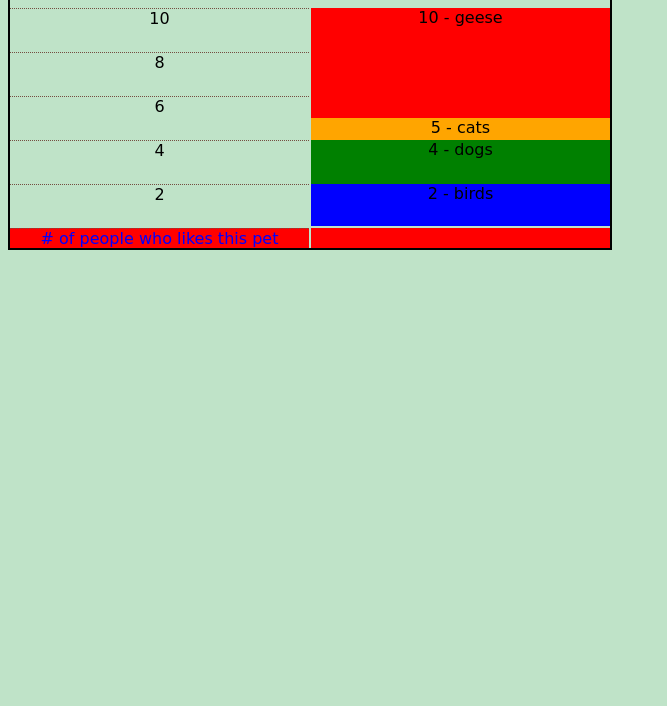
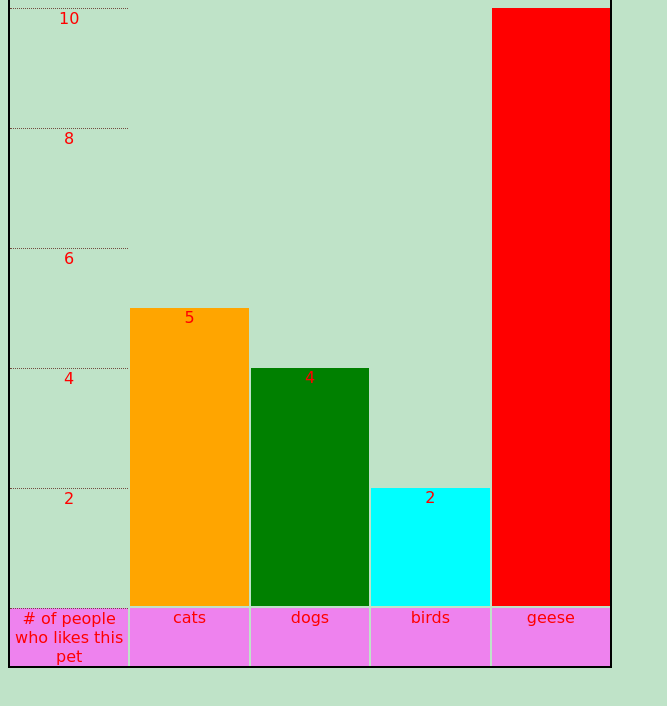
Before and after one commit to Eric-Lombardo/Bar-Chart, a plain HTML site: page barGraph.html in a window 1280 px wide. Shown: the part 70-776 px from the top of the page, without its empty margins (0-667 px from the left). Drawn offline with Linux system fonts and the light colour scheme; a web font is replaced by a local one.

Commit message:
removed unused/placeholder code as well as added the feature of choosing the font color for y-axis values as well as data values on bars

```diff
--- a/barGraph.css
+++ b/barGraph.css
@@ -1,20 +1 @@
-body {
-  background-color: pink;
-  text-align: center;
-}
-
-.column {
-  border: 2px black solid;
-}
-
-.yAxisValues {
-  border-top: 2px black solid;
-}
-
-.firstYValue {
-  border-bottom: 2px black solid;
-}
-
-.blue {
-  background-color: aqua;
-}
+/* All styling is does dynamically through user input with DOM using JS  */
--- a/barGraph.js
+++ b/barGraph.js
@@ -7,6 +7,8 @@ function drawBarChart(arr, obj) {
   master.style.border = obj.masterBorder;
   master.style.fontFamily = obj.fontFamily;
   customFont(obj.fontFamilyURL);
+  master.style.color = obj.valueFontColor;
+  master.style.textAlign = "center";
 
   // creates chart div and some base styling
   let chart = document.createElement("div");
@@ -40,21 +42,8 @@ function drawBarChart(arr, obj) {
   // sets the background color of the body
   document.body.style.backgroundColor = obj.backgroundColor;
 
-  // // loops through input array to create divs and nests them inside
-  // //chart div
-  // for (let i = 0; i < arr.length; i++) {
-  //   let newData = document.createElement("div");
-  //   newData.innerHTML = obj.barNameArr[i];
-  //   newData.style.backgroundColor = obj.labelBGColor;
-  //   newData.style.color = obj.labelTextColor;
-  //   newData.style.gridColumnStart = i + 2;
-  //   newData.style.gridRowStart = highestValue(arr) + 1;
-  //   chart.appendChild(newData);
-  // }
-
   // loops through input array to create divs and nests them inside
   //chart div
-  //delete if it doesnt work!!!!!
   if (obj.stackedBarChart === false) {
     for (let i = 0; i < arr.length; i++) {
       let newData = document.createElement("div");
@@ -73,7 +62,6 @@ function drawBarChart(arr, obj) {
     newData.style.gridRowStart = highestValue(arr) + 1;
     chart.appendChild(newData);
   }
-// delete above if it doesnt work
 
   // prints out values for y-axis based on input data
   for (let m = obj.yValueStart; m <= highestValue(arr); m += obj.yValuestepIncrease) {
@@ -85,23 +73,6 @@ function drawBarChart(arr, obj) {
   }
 
   // creates bars
-  // for (let n = 0; n < arr.length; n++) {
-  //   let barColor = document.createElement("div");
-  //   let barValue = document.createElement("div");
-  //   barValue.innerText = arr[n];
-  //   barColor.appendChild(barValue);
-  //   barColor.style.backgroundColor = obj.barColorArr[n];
-  //   barColor.style.gridColumnStart = n + 2;
-  //   barColor.style.gridRowEnd = highestValue(arr) + 1;
-  //   if (arr[n] === highestValue(arr)) {
-  //     barColor.style.gridRowStart = 1;
-  //   } else if (arr[n] < highestValue(arr)) {
-  //     barColor.style.gridRowStart = highestValue(arr) - arr[n] + 1;
-  //   }
-  //   chart.appendChild(barColor);
-  // }
-
-  //delete if it doesnt work!!! creates bars
   if (obj.stackedBarChart === false) {
     for (let n = 0; n < arr.length; n++) {
       let barColor = document.createElement("div");
@@ -129,18 +100,14 @@ function drawBarChart(arr, obj) {
     barColor.style.gridRowStart = 1;
     chart.appendChild(barColor);
   }
-// delete above if it doesnt work
 
-//delete if it doesnt work
   // creates colored bars stacked over each other for stacked bar graph
   if (obj.stackedBarChart === true) {
-
     let sortedArr = sort(arr);
 
     for (let p = 0; p < sortedArr.length; p++) {
       let newStackBar = document.createElement("div");
       let number = sortedArr[p];
-    // newStackBar.style.backgroundColor = obj.barColorArr[p];
       newStackBar.style.backgroundColor = obj.barColorArr[arr.indexOf(number)];
       console.log(number);
       newStackBar.innerHTML = `${sortedArr[p]} - ${obj.barNameArr[arr.indexOf(number)]}`;
@@ -148,13 +115,7 @@ if (obj.stackedBarChart === true) {
       newStackBar.style.gridRow = `${(highestValue(arr) + 1 - sortedArr[p])} / 11`;
       chart.appendChild(newStackBar);
     }
-
-
-
   }
-
-//delete above if it doesnt work
-
 
   master.appendChild(chart);
   document.body.appendChild(master);
@@ -164,7 +125,7 @@ if (obj.stackedBarChart === true) {
 let testArr = [5, 4, 2, 10];
 let testObj = {
   backgroundColor: "rgb(191, 227, 200)",
-  barColorArr : ["orange", "green", "blue", "red"],
+  barColorArr : ["orange", "green", "aqua", "red"],
   barNameArr : ["cats", "dogs", "birds", "geese"],
   titleName : "My first bar-chart in JS",
   titleBottomSpace : "10px",
@@ -172,21 +133,22 @@ let testObj = {
   titleFontColor : "purple",
   yAxisLabel : "# of people who likes this pet",
   yAxisTicksStyle : "1px dotted rgb(117, 77, 65)",
+  valueFontColor: "red",
   yValueStart : 2, // for even ticks start should match step increase
-  yValuestepIncrease : 2,
+  yValuestepIncrease : 2, // make sure that the highest value is a multiple
   spaceBetweenBars : "2px",
   masterWidth: "600px",
   masterBorder: "2px solid black",
-  labelBGColor: "red",
-  labelTextColor: "blue",
+  labelBGColor: "violet",
+  labelTextColor: "red",
   fontFamily: "'Cute Font', cursive",
   fontFamilyURL: "https://fonts.googleapis.com/css?family=Cute+Font&display=swap",
-  stackedBarChart: true,
+  stackedBarChart: false,
 }
 console.log(drawBarChart(testArr, testObj));
 
 
-// ------------------ mini functions ------------------ //
+// -------------------------------- mini functions --------------------------------- //
 
 // sorting the array in descending order without mutating orginal array
 function sort(arr) {
```
Also changed, not shown: time-spent.txt. Lines whose indentation alone changed are shown as unchanged.
